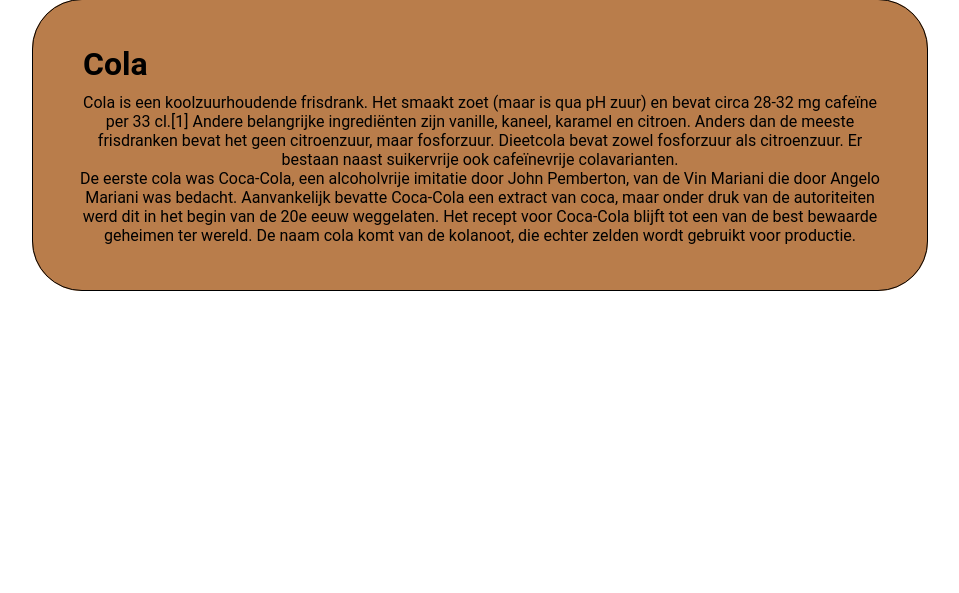
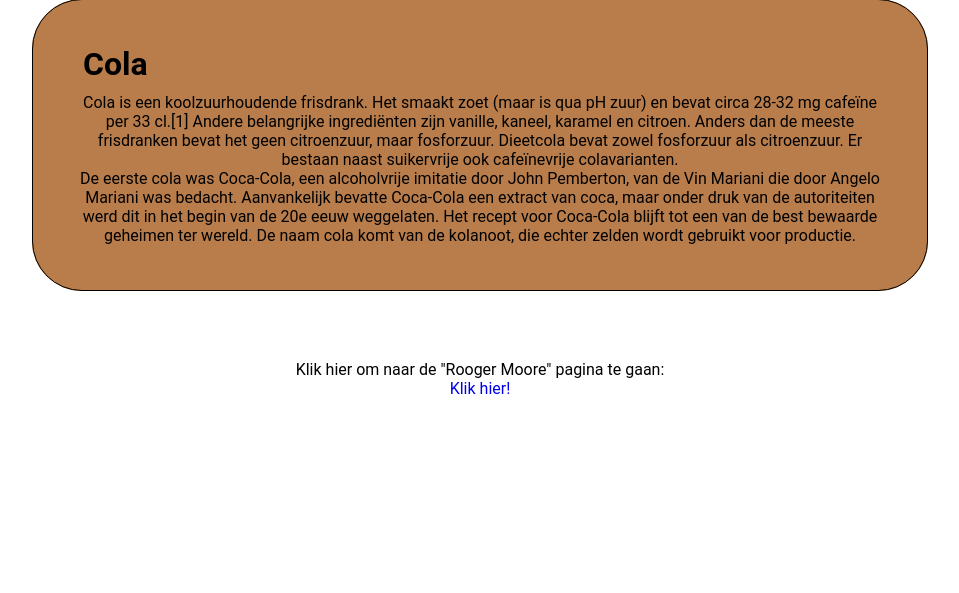
Before and after one commit to AxlVreeke/C2_CodeCamp, a PHP site: page /C2_CodeCamp/resources/dranken-pagina/frisdrank/cola.php in a window 1280 px wide. Shown: the part 108-701 px from the top of the page, without its empty margins (160-1119 px from the left). Run offline with PHP 8.4, Linux system fonts and the light colour scheme.

Commit message:
op cola.php een link naar rooger-moore.php toegevoegd

```diff
--- a/CSS/style.css
+++ b/CSS/style.css
@@ -316,6 +316,15 @@
   border-radius: 50px;
 }
 
+.doorklikken{
+  text-align: center;
+  margin-top: 69px;
+}
+
+.doorklikken a{
+  text-decoration: none;
+}
+
 /* songs */
 .lyrics{
   text-align: center;
--- a/resources/dranken-pagina/frisdrank/cola.php
+++ b/resources/dranken-pagina/frisdrank/cola.php
@@ -9,5 +9,9 @@
     </p>
   </div>
 </div>
+<div class="doorklikken">
+  <p>Klik hier om naar de "Rooger Moore" pagina te gaan:</p>
+  <a href="../info-pagina/acteurs/rooger-moore.php">Klik hier!</a>
+</div>
 
 <?php require_once '../../../footer.php' ?>
```
